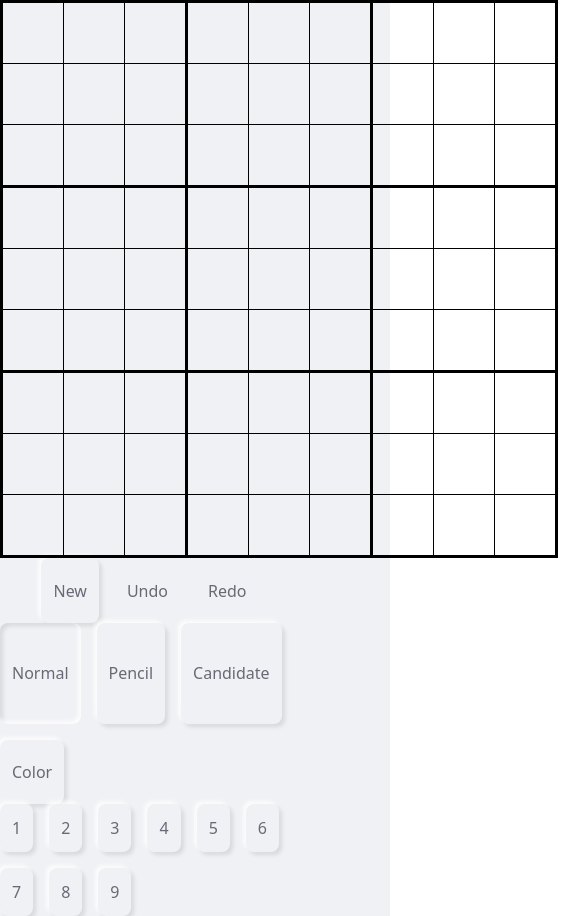
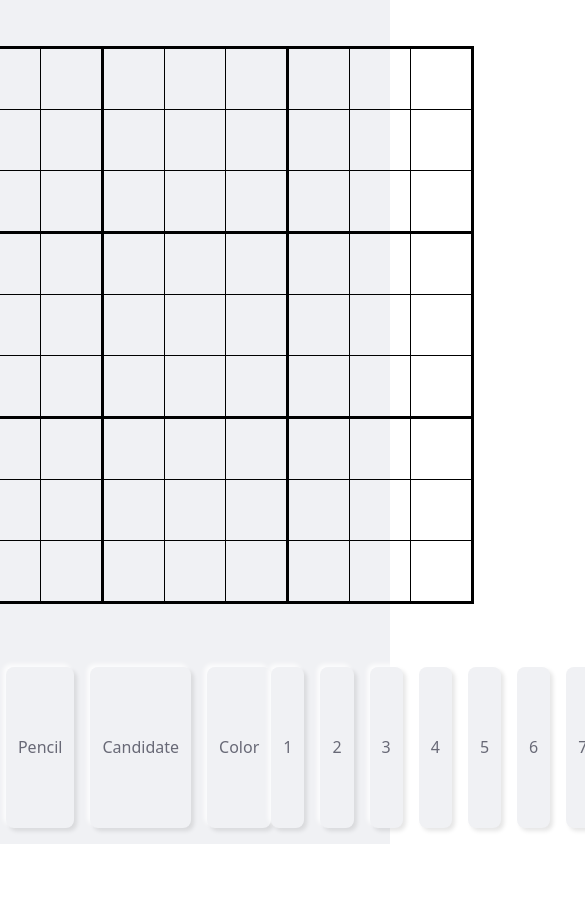
Before and after one commit to AdrianSzymanski/sudoku, a React (Vite) app: page / in a window 390 px wide. Shown: the top 916 px of the page, 585 px wide, since content can reach past the window. After the commit the page ends 844 px from the top, so only its background shows below. Built offline with nearby package versions, Linux system fonts and the light colour scheme.

Commit message:
fix(Layout): responsiveness

```diff
--- a/src/ui/Layout/Layout.ui.css
+++ b/src/ui/Layout/Layout.ui.css
@@ -1,6 +1,7 @@
 .layout {
   display: flex;
   flex-flow: row wrap;
+  justify-content: center;
   min-block-size: 100dvh;
   background-color: var(--white-smoke);
 }
@@ -9,10 +10,11 @@
   display: grid;
   place-items: center;
   flex: 1 1 auto;
+  padding: 16px;
 }
 
 .layout__side {
-  display: grid;
-  place-items: center;
-  flex: 0 0 300px;
+  display: flex;
+  flex: 0 0 auto;
+  padding: 16px;
 }
```
